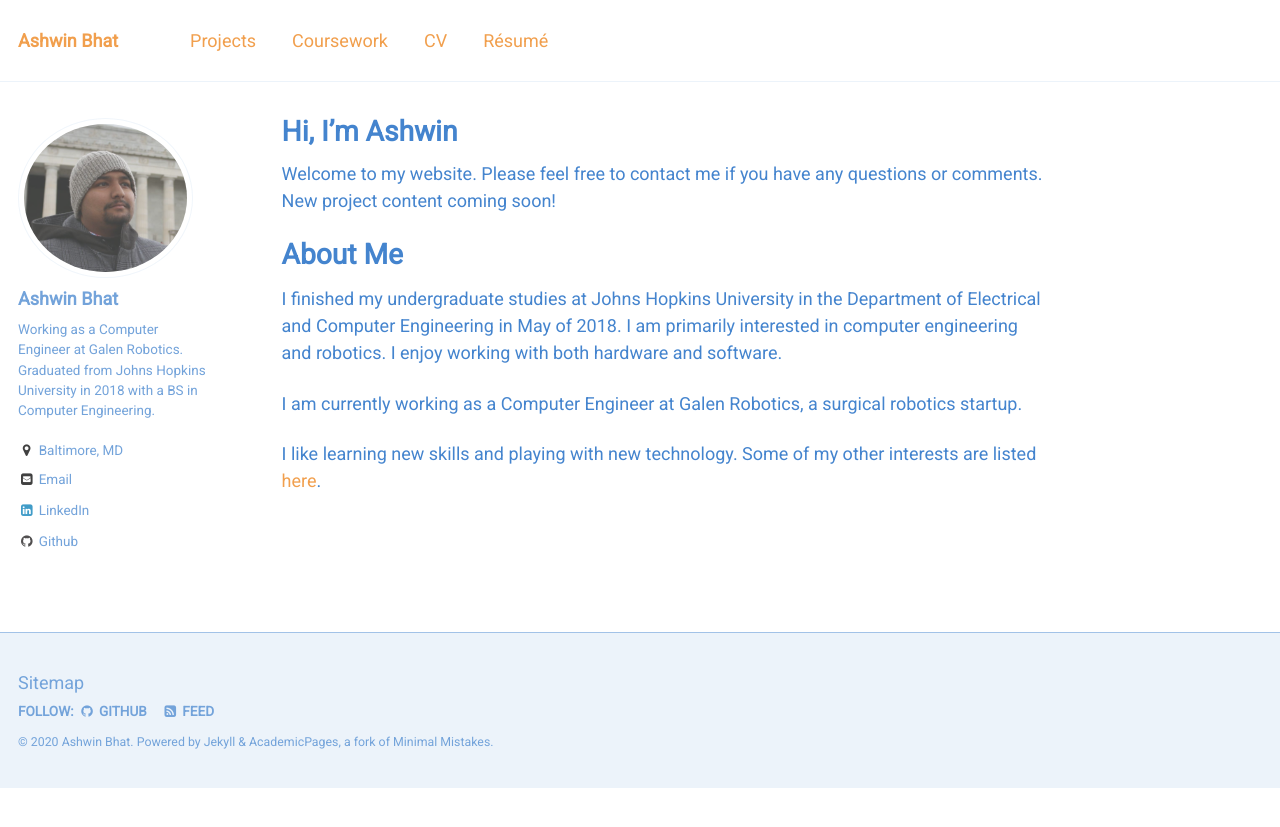
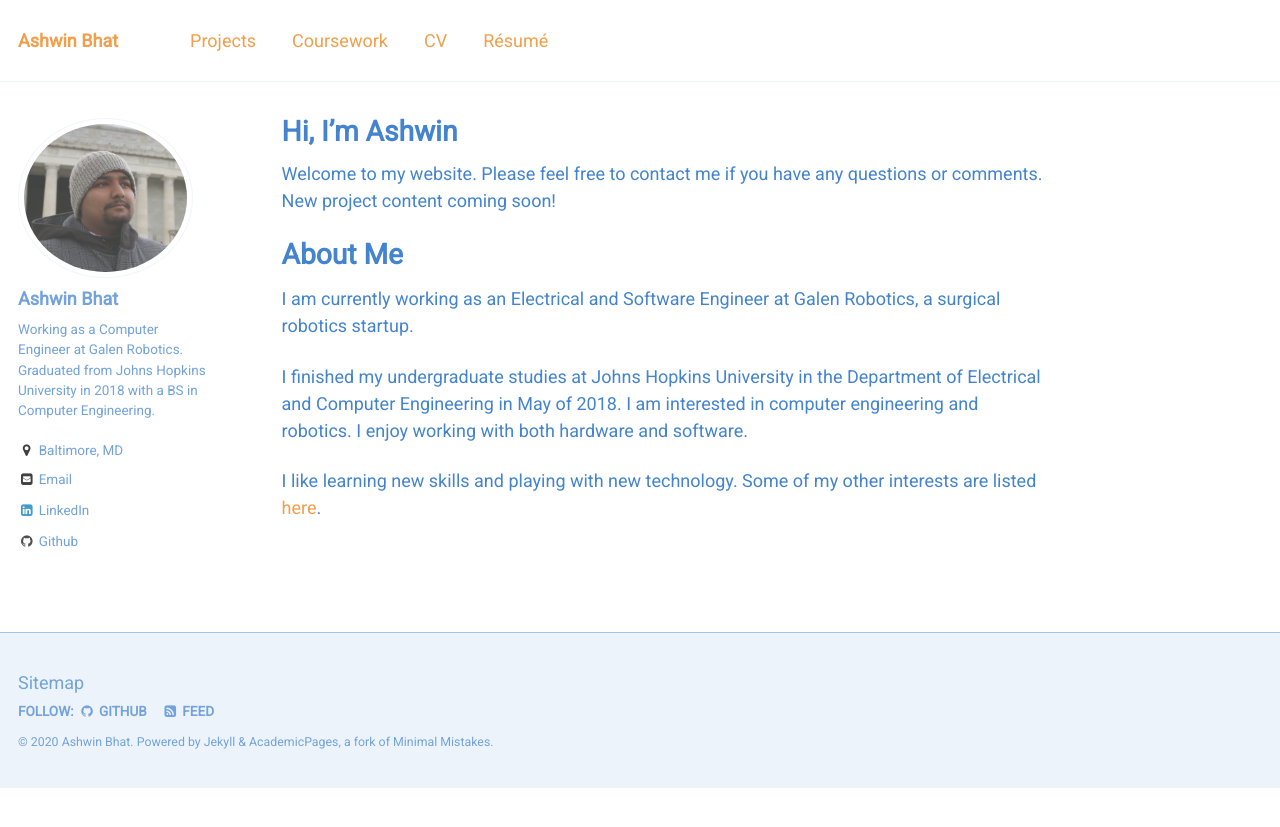
Before and after one commit to The-Shwin/the-shwin.github.io, a Jekyll site: the page built from _pages/about.md, in a window 1280 px wide. Shown: the top 827 px of the page. Built offline with Jekyll 4.4.1, drawn with Linux system fonts in a browser that asks for light colours.

Commit message:
Updates to content

```diff
--- a/_pages/about.md
+++ b/_pages/about.md
@@ -23,8 +23,8 @@ Welcome to my website. Please feel free to contact me if you have any questions
 
 About Me
 ======
-I finished my undergraduate studies at Johns Hopkins University in the Department of Electrical and Computer Engineering in May of 2018. I am primarily interested in computer engineering and robotics. I enjoy working with both hardware and software.
+I am currently working as an Electrical and Software Engineer at Galen Robotics, a surgical robotics startup.
 
-I am currently working as a Computer Engineer at Galen Robotics, a surgical robotics startup.
+I finished my undergraduate studies at Johns Hopkins University in the Department of Electrical and Computer Engineering in May of 2018. I am interested in computer engineering and robotics. I enjoy working with both hardware and software.
 
 I like learning new skills and playing with new technology. Some of my other interests are listed [here](https://theshwin.com/fun_facts/).
```
Also changed, not shown: _pages/cv.md (+1 -1 lines), _pages/projects.md (+4 -0 lines), 1 other file.
